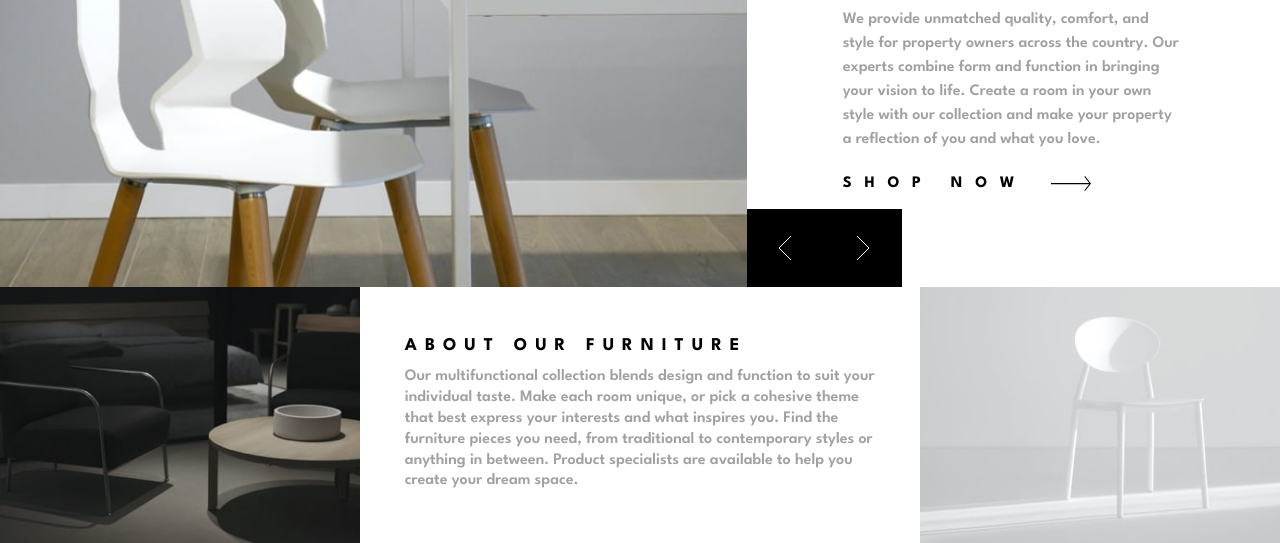
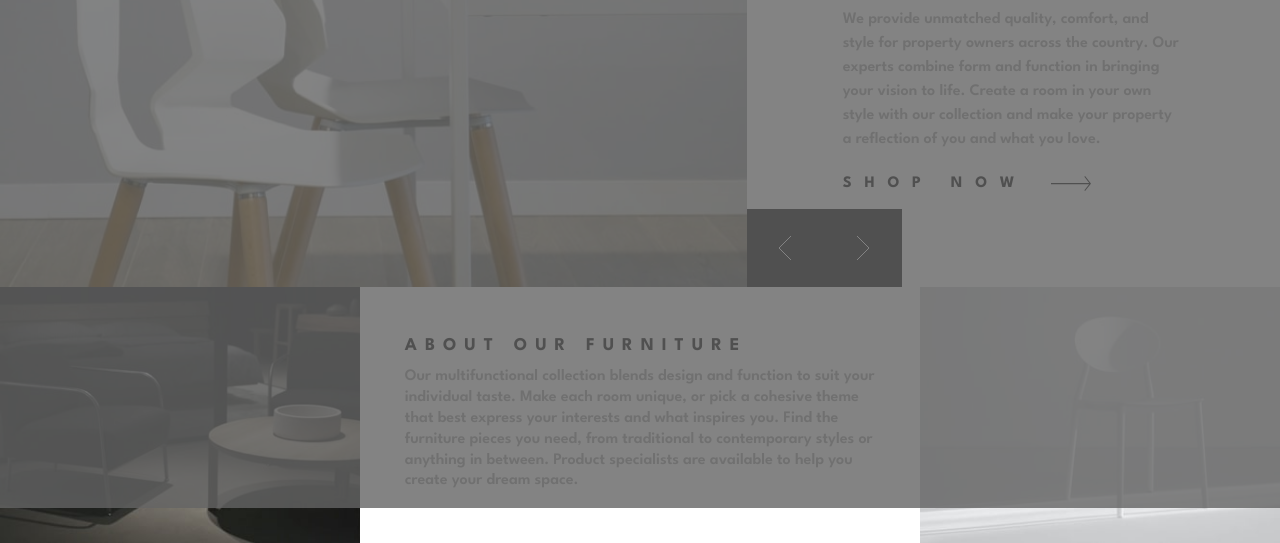
Before and after one commit to SaeM843/Room-Homepage, a website: page index.html in a window 1280 px wide. Shown: the part 292-835 px from the top of the page. Drawn offline with Linux system fonts and the light colour scheme.

Commit message:
working on anoverlay

```diff
--- a/index.html
+++ b/index.html
@@ -30,6 +30,7 @@
     </style>
   </head>
   <body>
+    <div id="fullOverlay"></div>
     <header class="header">
       <div class="header__wrapper">
         <img
--- a/sass/config/_about.scss
+++ b/sass/config/_about.scss
@@ -17,6 +17,10 @@
 
     @include responsive() {
       grid-column: 1/2;
+
+      &.dark {
+        filter: blur(2px);
+      }
     }
   }
 
--- a/sass/config/_base.scss
+++ b/sass/config/_base.scss
@@ -12,7 +12,17 @@ body {
     max-height: 100vh;
 
     &.dark {
-      background: rgba(148, 147, 147, 0.5);
+      background: rgba(100, 100, 100, 0.8);
     }
   }
 }
+
+#fullOverlay {
+  position: absolute;
+  left: 0;
+  top: 0;
+  width: 100%;
+  height: 100%;
+  background: rgba(100, 100, 100, 0.8);
+  z-index: 2147483647;
+}
--- a/sass/config/_slider.scss
+++ b/sass/config/_slider.scss
@@ -21,8 +21,7 @@
     // overflow: hidden;
 
     @include responsive() {
-      // grid-column: 1/2;
-      // grid-row: 1/2;
+      min-height: 85vh;
     }
   }
 
```
Also changed, not shown: css/style.css, 1 other file.
